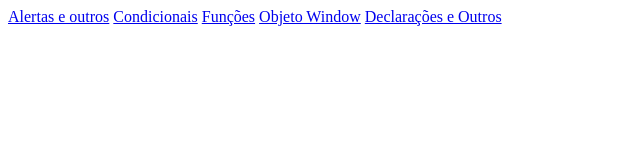
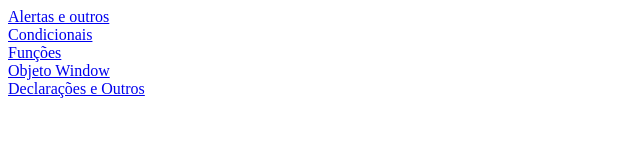
Before and after one commit to WesleyRamox/Learning-javascript, a plain HTML site: page index.html in a window 1280 px wide. Shown: the whole page, without its empty margins (0-640 px from the left). Drawn offline with Linux system fonts and the light colour scheme.

Commit message:
Update index.html

```diff
--- a/index.html
+++ b/index.html
@@ -6,10 +6,10 @@
     <title>Curso JS</title>
 </head>
 <body>
-    <a href="./Alertas, Caixas e Operadores/">Alertas e outros</a>
-    <a href="./Condicionais/">Condicionais</a>
-    <a href="./Funções/">Funções</a>
-    <a href="./Objeto Window/">Objeto Window</a>
-    <a href="./Declarações e Literais/">Declarações e Outros</a>
+    <a href="./Alertas, Caixas e Operadores/">Alertas e outros</a><br>
+    <a href="./Condicionais/">Condicionais</a><br>
+    <a href="./Funções/">Funções</a><br>
+    <a href="./Objeto Window/">Objeto Window</a><br>
+    <a href="./Declarações e Literais/">Declarações e Outros</a><br>
 </body>
 </html>
```
